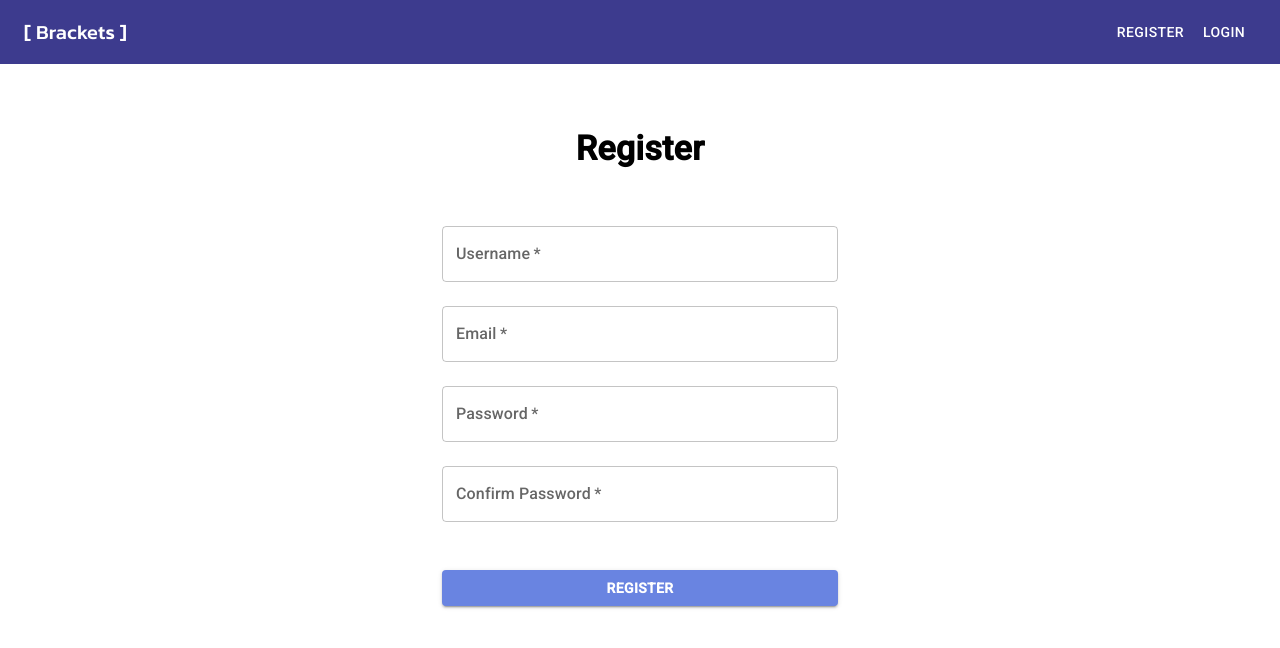
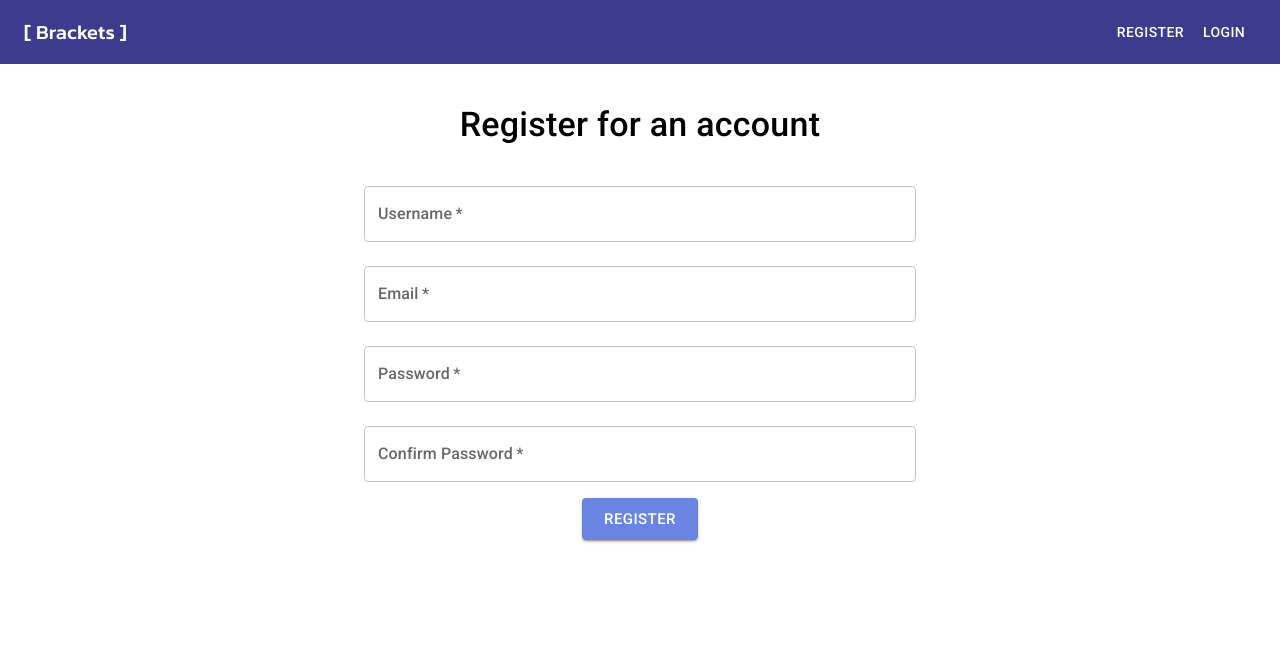
Before and after one commit to MastaCoder/-Brackets-, a React (Create React App) app in the folder frontend/: page /register in a window 1280 px wide. Shown: the top 648 px of the page. Built offline with nearby package versions, Linux system fonts and the light colour scheme.

Commit message:
Register page

```diff
--- a/frontend/src/App.js
+++ b/frontend/src/App.js
@@ -4,7 +4,7 @@ import Navbar from './components/Navbar/Navbar';
 import ProfilePage from './views/Profile';
 import HomePage from './views/Home/HomePage';
 import LoginPage from './views/LoginPage';
-import RegistrationPage from './views/RegistrationPage';
+import RegisterPage from './views/Register/RegisterPage';
 import { createTheme } from '@mui/material/styles';
 import { ThemeProvider } from '@emotion/react';
 import { BrowserRouter as Router, Switch, Route } from 'react-router-dom';
@@ -33,7 +33,7 @@ function App() {
               <LoginPage/>
             </Route>
             <Route exact path="/register">
-              <RegistrationPage/>
+              <RegisterPage/>
             </Route>
             <Route exact path="/admin">
               <AdminDashboard />
--- a/frontend/src/views/RegistrationPage.js
+++ b/frontend/src/views/Register/RegisterPage.js
@@ -1,7 +1,7 @@
 import { Container, Box, Button, TextField, Typography, Alert } from "@mui/material";
 import { useState } from "react"
 
-export default function RegistrationPage(props) {
+export default function RegisterPage(props) {
   const [passwordMismatch, setPasswordMistmatch] = useState(false);
 
   const [username, setUsername] = useState("");
@@ -20,22 +20,18 @@ export default function RegistrationPage(props) {
   }
 
   return (
-    <Container component="main" maxWidth="xs">
-      <Box
-        sx={{
-          mt: 8,
-          display: 'flex',
-          flexDirection: 'column',
-          alignItems: 'center',
-        }}
-      >
-        <Typography variant="h4" sx={{ mb: 5, fontWeight: "bold" }}>
-          Register
+    <>
+      <Box textAlign="center" mt={5} mb={3}>
+        <Typography variant="h4" component="h1">
+          Register for an account
         </Typography>
-        <Box component="form" onSubmit={handleRegistration}>
+      </Box>
+
+      <Container maxWidth="sm">
         { passwordMismatch && (
           <Alert severity="error">Passwords do not match.</Alert>
         )}
+        <Box component="form" onSubmit={handleRegistration}>
           <TextField
             margin="normal"
             required
@@ -71,16 +67,17 @@ export default function RegistrationPage(props) {
             value={passwordConfirm}
             onChange={(e) => setPasswordConfirm(e.target.value)}
           />
+          <Box textAlign="center" mt={1}>
             <Button
               type="submit"
-            fullWidth
               variant="contained"
-            sx={{ mt: 5, fontWeight: "bold" }}
+              size="large"
             >
               Register
             </Button>
           </Box>
         </Box>
       </Container>
+    </>
   )
 }
```
Lines whose indentation alone changed are shown as unchanged.
